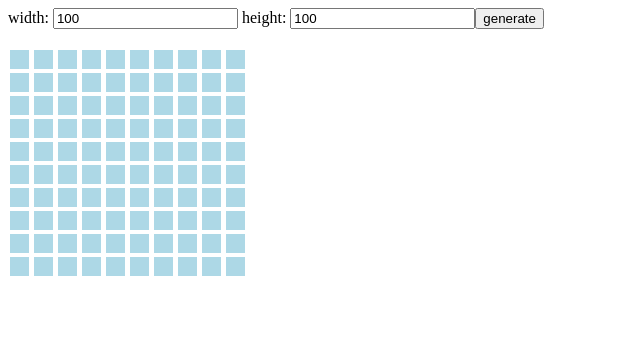
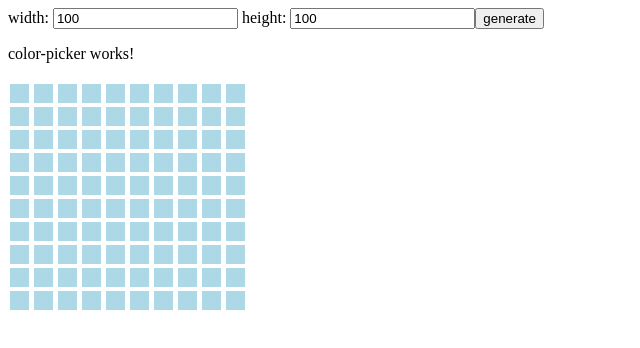
Before and after one commit to elasticrash/ngx-pixel-draw, an Angular app: page / in a window 1280 px wide. Shown: the top 348 px of the page, without its empty margins (0-640 px from the left). Built offline with nearby package versions, Linux system fonts and the light colour scheme.

Commit message:
color-picker empty

```diff
--- a/src/app/app.component.html
+++ b/src/app/app.component.html
@@ -3,4 +3,6 @@
 <board>
   <dimensions>
   </dimensions>
+  <color-picker>
+  </color-picker>
 </board>
--- /dev/null
+++ b/src/app/ngx-pixel/components/color-picker/color-picker.component.html
@@ -0,0 +1,3 @@
+<p>
+  color-picker works!
+</p>
--- /dev/null
+++ b/src/app/ngx-pixel/components/color-picker/color-picker.component.ts
@@ -0,0 +1,15 @@
+import { Component, OnInit } from '@angular/core';
+
+@Component({
+  selector: 'color-picker',
+  templateUrl: './color-picker.component.html',
+  styleUrls: ['./color-picker.component.css']
+})
+export class ColorPickerComponent implements OnInit {
+
+  constructor() { }
+
+  ngOnInit() {
+  }
+
+}
```
Also changed, not shown: src/app/ngx-pixel/ngx-pixel.module.ts (+6 -3 lines), src/app/ngx-pixel/components/color-picker/color-picker.component.css (added), 1 other file (tests, documents, lock files or other folders).
